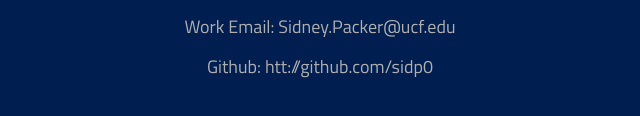
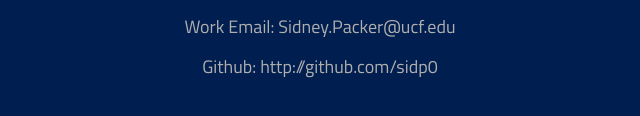
Before and after one commit to SidTheEngineer/Portfolio, a plain HTML site: page mockup.html in a window 1280 px wide. Shown: the part 2254-2370 px from the top of the page, 320-960 px from the left. Drawn offline with nearby package versions, Linux system fonts and the light colour scheme.

Commit message:
Formatting.

```diff
--- a/mockup.html
+++ b/mockup.html
@@ -128,7 +128,7 @@
 				<h4 class="contactInfo">Phone: 954-621-5506</h4>
 				<h4 class="contactInfo">Email: sidp@knights.ucf.edu</h4>
 				<h4 class="contactInfo">Work Email: Sidney.Packer@ucf.edu</h4>
-				<h4 class="contactInfo">Github: htt://github.com/sidp0</h4>
+				<h4 class="contactInfo">Github: http://github.com/sidp0</h4>
 			</div>
 		</div>
 		<script src="./interactive.js"></script>
```
